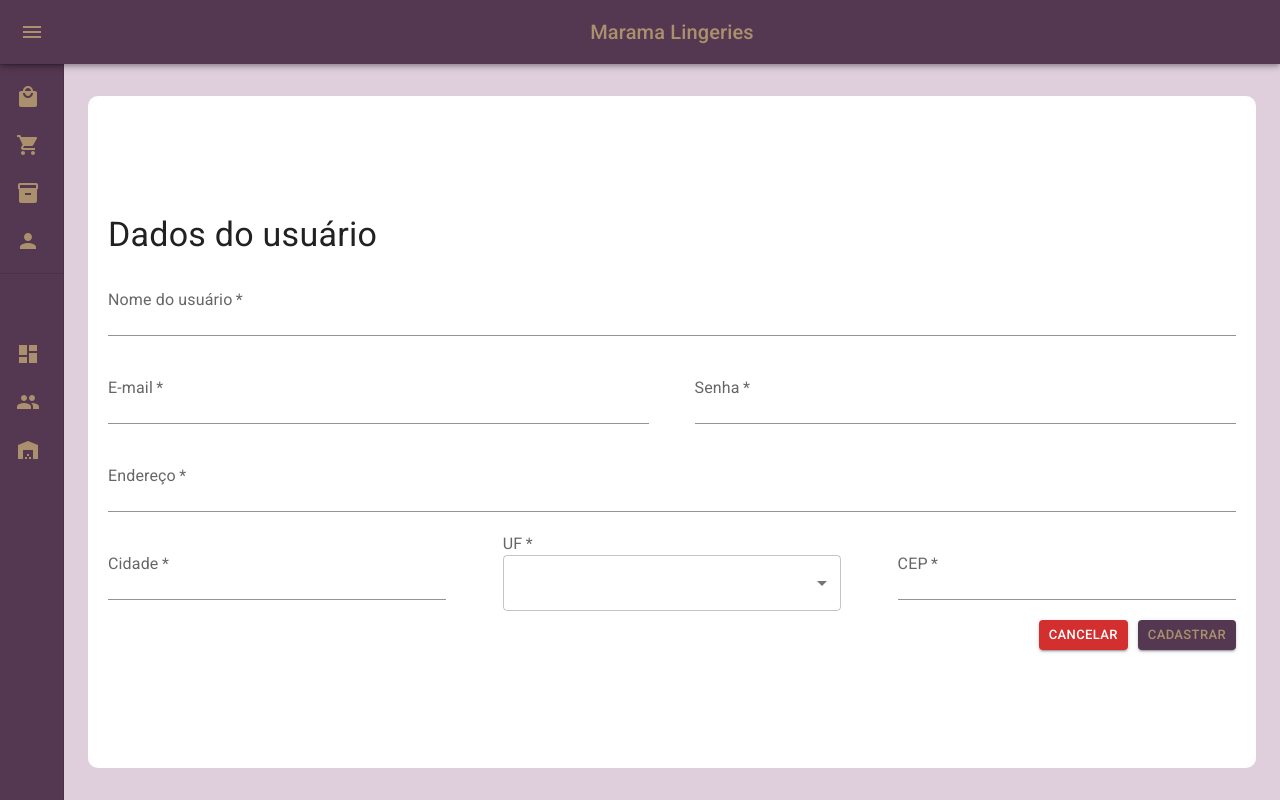
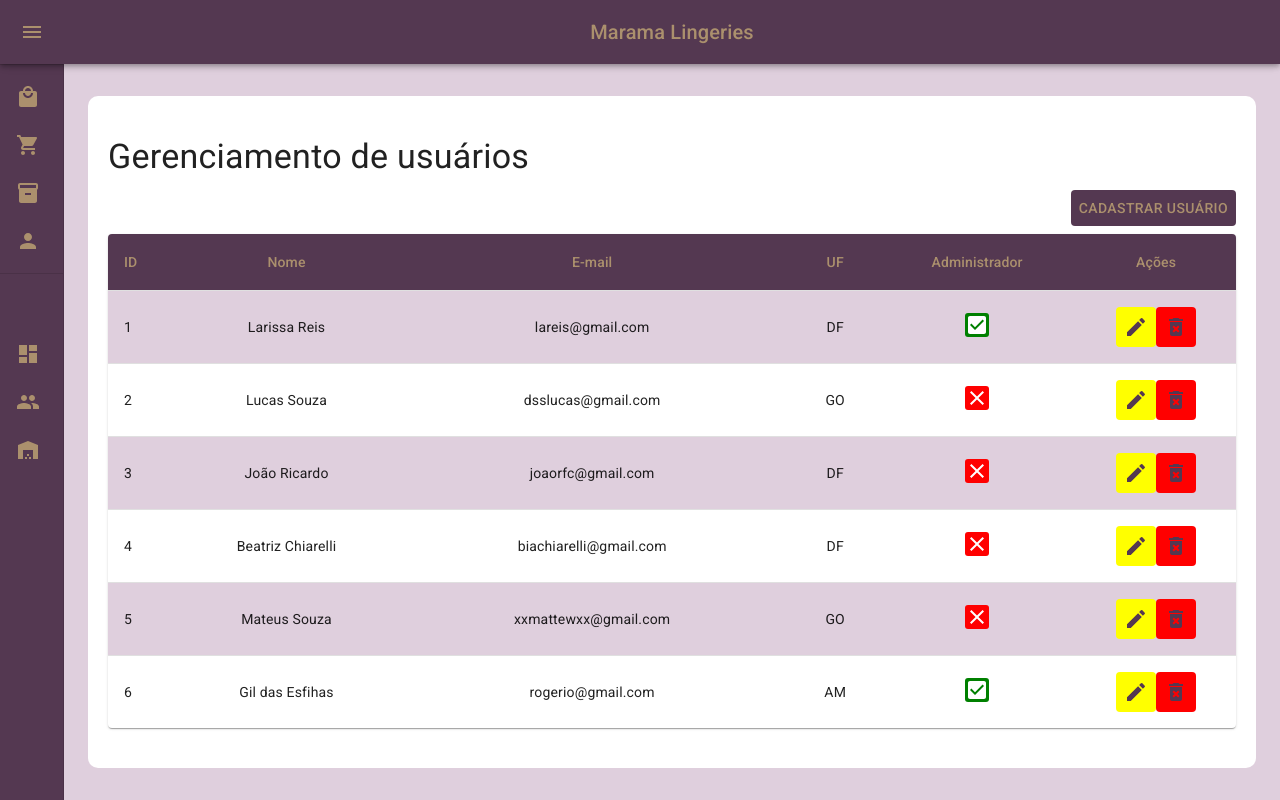
Before and after one commit to dsslucas/projeto-ecommerce, a React (Create React App) app in the folder frontend/: page /admin/usuarios in a window 1280 px wide. Built offline with nearby package versions, Linux system fonts and the light colour scheme.

Commit message:
Tabela de Usuários e mudanças nas rotas

```diff
--- a/frontend/src/Routes.jsx
+++ b/frontend/src/Routes.jsx
@@ -6,6 +6,7 @@
 import Produtos from './paginas/Produtos';
 import Relatorio from './paginas/Relatorio';
 import Usuario from './paginas/Usuario';
+import GerenciaUsuario from './paginas/GerenciaUsuario'
 
 export default function Router() {
     return (
@@ -16,7 +17,7 @@
             <Route path="/usuario" element={<Usuario />} />
             <Route path="/admin">
                 <Route path='/admin/relatorio' element={<Relatorio />} />
-                <Route path='/admin/usuarios' element={<Usuario />} />
+                <Route path='/admin/usuarios' element={<GerenciaUsuario />} />
                 <Route path='/admin/estoque' element={<Estoque />} />
             </Route>
             <Route path="*" element={<Navigate to="/produtos" replace />} />
--- a/frontend/src/paginas/Estoque.jsx
+++ b/frontend/src/paginas/Estoque.jsx
@@ -1,12 +1,12 @@
 import React from 'react'
 import Box from '@mui/material/Box';
-import { ButtonBuy, Cores, EstilosConteudo } from '../styles';
+import { ButtonBuy, Cores, EstilosConteudo, StyledTableCell, StyledTableRow } from '../styles';
 import Titulo from '../componentes/Titulo';
 
 import { styled } from '@mui/material/styles';
 import Table from '@mui/material/Table';
 import TableBody from '@mui/material/TableBody';
-import TableCell, { tableCellClasses } from '@mui/material/TableCell';
+
 import TableContainer from '@mui/material/TableContainer';
 import TableHead from '@mui/material/TableHead';
 import TableRow from '@mui/material/TableRow';
@@ -18,26 +18,6 @@
 // Icones
 import EditIcon from '@mui/icons-material/Edit';
 import DeleteForeverIcon from '@mui/icons-material/DeleteForever';
-
-const StyledTableCell = styled(TableCell)(({ theme }) => ({
-    [`&.${tableCellClasses.head}`]: {
-        backgroundColor: Cores.fundoCabecalho,
-        color: Cores.textoCabecalho,
-    },
-    [`&.${tableCellClasses.body}`]: {
-        fontSize: 14,
-    },
-}));
-
-const StyledTableRow = styled(TableRow)(({ theme }) => ({
-    '&:nth-of-type(odd)': {
-        backgroundColor: Cores.fundoAbaixoConteudo,
-    },
-    // hide last border
-    '&:last-child td, &:last-child th': {
-        border: 0,
-    },
-}));
 
 function createData(id, nome, descricao, qtd, valor, dataAquisicao) {
     return { id, nome, descricao, qtd, valor, dataAquisicao };
--- /dev/null
+++ b/frontend/src/paginas/GerenciaUsuario.jsx
@@ -0,0 +1,96 @@
+import React, { useState } from 'react'
+import Box from '@mui/material/Box';
+import { ButtonBuy, Cores, EstilosConteudo, StyledTableCell, StyledTableRow } from '../styles';
+import Input from '../componentes/Input'
+import Titulo from '../componentes/Titulo';
+import Select from '@mui/material/Select';
+import MenuItem from '@mui/material/MenuItem';
+import InputLabel from '@mui/material/InputLabel';
+import Table from '@mui/material/Table';
+import TableBody from '@mui/material/TableBody';
+
+import TableContainer from '@mui/material/TableContainer';
+import TableHead from '@mui/material/TableHead';
+import TableRow from '@mui/material/TableRow';
+import Paper from '@mui/material/Paper';
+import Button from '@mui/material/Button';
+
+// Icones
+import EditIcon from '@mui/icons-material/Edit';
+import DeleteForeverIcon from '@mui/icons-material/DeleteForever';
+import CheckIcon from '@mui/icons-material/CheckBox';
+import ClearIcon from '@mui/icons-material/Clear';
+
+function createData(id, nome, email, uf, isAdmin) {
+    return { id, nome, email, uf, isAdmin };
+}
+
+const rows = [
+    createData(1, 'Larissa Reis', "lareis@gmail.com", "DF", true),
+    createData(2, 'Lucas Souza', "dsslucas@gmail.com", "GO", false),
+    createData(3, 'João Ricardo', "joaorfc@gmail.com", "DF", false),
+    createData(4, 'Beatriz Chiarelli', "biachiarelli@gmail.com", "DF", false),
+    createData(5, 'Mateus Souza', "xxmattewxx@gmail.com", "GO", false),
+    createData(6, 'Gil das Esfihas', "rogerio@gmail.com", "AM", true),
+];
+
+const GerenciaUsuario = () => {
+    const [cadastroUsuario, setCadastroUsuario] = useState({
+        nome: '',
+        email: '',
+        senha: '',
+        endereco: '',
+        cidade: '',
+        uf: '',
+        cep: '',
+        isAdmin: false
+    })
+
+    return (
+        <Box sx={{ ...EstilosConteudo, display: 'flex', flexDirection: 'column', justifyContent: 'center' }}>
+            <Titulo titulo="Gerenciamento de usuários" />
+
+            <Box component="div" sx={{ display: 'flex', justifyContent: 'right', marginBottom: '8px' }}>
+                <Button sx={{ ...ButtonBuy, width: 'auto' }}>Cadastrar usuário</Button>
+            </Box>
+            <TableContainer component={Paper}>
+                <Table sx={{ minWidth: 700 }} aria-label="customized table">
+                    <TableHead>
+                        <TableRow>
+                            <StyledTableCell>ID</StyledTableCell>
+                            <StyledTableCell align="center">Nome</StyledTableCell>
+                            <StyledTableCell align="center" sx={{ width: '400px' }}>E-mail</StyledTableCell>
+                            <StyledTableCell align="center">UF</StyledTableCell>
+                            <StyledTableCell align="center">Administrador</StyledTableCell>
+                            <StyledTableCell align="center" sx={{ width: '160px' }}>Ações</StyledTableCell>
+                        </TableRow>
+                    </TableHead>
+                    <TableBody>
+                        {rows.map((row) => (
+                            <StyledTableRow key={row.nome}>
+                                <StyledTableCell component="th" scope="row">
+                                    {row.id}
+                                </StyledTableCell>
+                                <StyledTableCell align="center">{row.nome}</StyledTableCell>
+                                <StyledTableCell align="center">{row.email}</StyledTableCell>
+                                <StyledTableCell align="center">{row.uf}</StyledTableCell>
+                                <StyledTableCell align="center">{row.isAdmin ? <CheckIcon sx={{background: 'green', borderRadius: '3px', color: "#fff"}}/> : <ClearIcon sx={{background: 'red', borderRadius: '3px', color: '#fff'}}/>}</StyledTableCell>
+                                <StyledTableCell align="center" sx={{}}>
+                                    <Button sx={{ ...ButtonBuy, background: 'yellow', color: Cores.fundoCabecalho, minWidth: '40px', maxWidth: '40px', minHeight: '40px', maxHeight: '40px' }}>
+                                        <EditIcon />
+                                    </Button>
+                                    <Button sx={{ ...ButtonBuy, background: 'red', color: Cores.fundoCabecalho, minWidth: '40px', maxWidth: '40px', minHeight: '40px', maxHeight: '40px' }}>
+                                        <DeleteForeverIcon />
+                                    </Button>
+
+                                </StyledTableCell>
+                            </StyledTableRow>
+                        ))}
+                    </TableBody>
+                </Table>
+            </TableContainer>
+        </Box>
+    )
+}
+
+export default GerenciaUsuario
--- a/frontend/src/paginas/Usuario.jsx
+++ b/frontend/src/paginas/Usuario.jsx
@@ -155,7 +155,7 @@
                     variant="contained"
                     sx={{ ...ButtonBuy, width: 'auto', marginLeft: '10px' }}
                 >
-                    Cadastrar
+                    Atualizar
                 </Button>
             </Box>
 
--- a/frontend/src/styles.js
+++ b/frontend/src/styles.js
@@ -1,6 +1,8 @@
 import MuiDrawer from '@mui/material/Drawer';
 import MuiAppBar from '@mui/material/AppBar';
 import { styled } from '@mui/material/styles';
+import TableCell, { tableCellClasses } from '@mui/material/TableCell';
+import TableRow from '@mui/material/TableRow';
 
 // Largura do Menu
 const drawerWidth = 240;
@@ -13,13 +15,7 @@
     textoOpcoes: "#ab906d",
 
     fundoBotao: "#543851",
-    fundoBotaoHover: "#382436",
-
-    fundoAlerta: "#000",
-    fundoAlertaHover: "#000",
-
-    fundoDeletar: "red",
-    fundoDeletarHover: "red"
+    fundoBotaoHover: "#382436"
 }
 
 // Estilização do menu
@@ -73,6 +69,7 @@
     }),
 }));
 
+// Parte onde é exibida os conteúdos
 const EstilosConteudo = {
     background: '#ffffff',
     minHeight: 'calc(100vh - 128px)',
@@ -243,8 +240,27 @@
     },
 })
 
-// Botões de ações da tabela
+// Estilos das tabelas, que é compartilhada
+const StyledTableCell = styled(TableCell)(({ theme }) => ({
+    [`&.${tableCellClasses.head}`]: {
+        backgroundColor: Cores.fundoCabecalho,
+        color: Cores.textoCabecalho,
+    },
+    [`&.${tableCellClasses.body}`]: {
+        fontSize: 14,
+    },
+}));
+
+const StyledTableRow = styled(TableRow)(({ theme }) => ({
+    '&:nth-of-type(odd)': {
+        backgroundColor: Cores.fundoAbaixoConteudo,
+    },
+    // hide last border
+    '&:last-child td, &:last-child th': {
+        border: 0,
+    },
+}));
 
 
 
-export { Drawer, AppBar, Cores, EstilosConteudo, GridWrapperItems, ButtonBuy, WrapperCarrinho, ConteudoCardCarrinho, ImageCardCarrinho, QtdPrecoCardCarrinho, InformacoesCarrinho, CommonBox, CardListaComprasWrapper, CardListaComprasImage, CardListaComprasContent, CardListaComprasButtons, CardListaComprasContentColumn }
+export { Drawer, AppBar, Cores, EstilosConteudo, GridWrapperItems, ButtonBuy, WrapperCarrinho, ConteudoCardCarrinho, ImageCardCarrinho, QtdPrecoCardCarrinho, InformacoesCarrinho, CommonBox, CardListaComprasWrapper, CardListaComprasImage, CardListaComprasContent, CardListaComprasButtons, CardListaComprasContentColumn, StyledTableCell, StyledTableRow }
```
